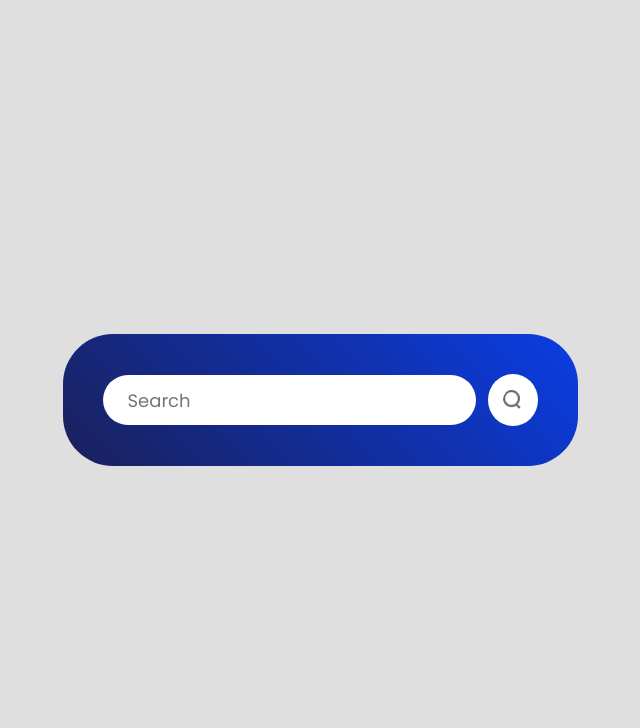
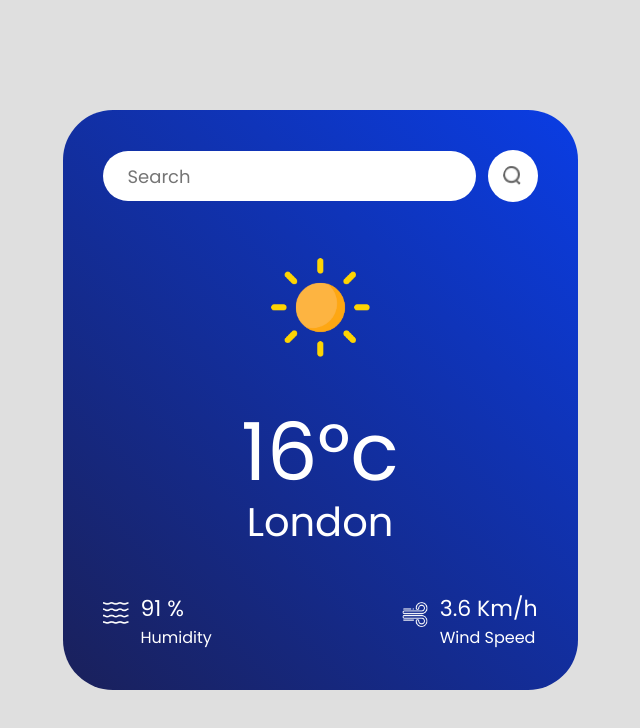
Before and after one commit to Frnn4268/weather-app, a React (Vite) app: page / in a window 1280 px wide. Shown: the top 728 px of the page, without its empty margins (320-960 px from the left). Built offline with nearby package versions, Linux system fonts and the light colour scheme.

Commit message:
Adding changes in Weather.jsx and Weather.css

```diff
--- a/src/components/Weather.jsx
+++ b/src/components/Weather.jsx
@@ -1,13 +1,40 @@
 import React from "react";
 import "../css/Weather.css";
+import search_icon from "../assets/search.png";
+import clear_icon from "../assets/clear.png";
+import cloud_icon from "../assets/cloud.png";
 import searc_icon from "../assets/search.png";
+import drizzle_icon from "../assets/drizzle.png";
+import rain_icon from "../assets/rain.png";
+import snow_icon from "../assets/snow.png";
+import wind_icon from "../assets/wind.png";
+import humidity_icon from "../assets/humidity.png";
 
 const Weather = () => {
   return (
     <div className="weather">
       <div className="search-bar">
         <input type="text" placeholder="Search" />
-        <img src={searc_icon} alt="" />
+        <img src={search_icon} alt="" />
+      </div>
+      <img src={clear_icon} alt="" className="weather-icon" />
+      <p className="temperature">16°c</p>
+      <p className="location">London</p>
+      <div className="weather-data">
+        <div className="col">
+          <img src={humidity_icon} alt="" />
+          <div>
+            <p>91 %</p>
+            <span>Humidity</span>
+          </div>
+        </div>
+        <div className="col">
+          <img src={wind_icon} alt="" />
+          <div>
+            <p>3.6 Km/h</p>
+            <span>Wind Speed</span>
+          </div>
+        </div>
       </div>
     </div>
   );
--- a/src/css/Weather.css
+++ b/src/css/Weather.css
@@ -20,7 +20,7 @@
     outline: none;
     border-radius: 40px;
     padding-left: 25px;
-    color: white;
+    color: black;
     background: white;
     font-size: 18px;
 }
@@ -32,3 +32,44 @@
     background-color: white;
     cursor: pointer;
 }
+
+.weather-icon {
+    width: 150px;
+    margin: 30px 0;
+}
+
+.temperature {
+    color: white;
+    font-size: 80px;
+    line-height: 1;
+}
+
+.location {
+    color: white;
+    font-size: 40px;
+}
+
+.weather-data {
+    width: 100%;
+    margin-top: 40px;
+    color: white;
+    display: flex;
+    justify-content: space-between;
+}
+
+.weather-data .col {
+    display: flex;
+    align-items: flex-start;
+    gap: 12px;
+    font-size: 22px;
+}
+
+.weather-data .col span {
+    display: block;
+    font-size: 16px;
+}
+
+.weather-data .col img {
+    width: 26px;
+    margin-top: 10px;
+}
```
